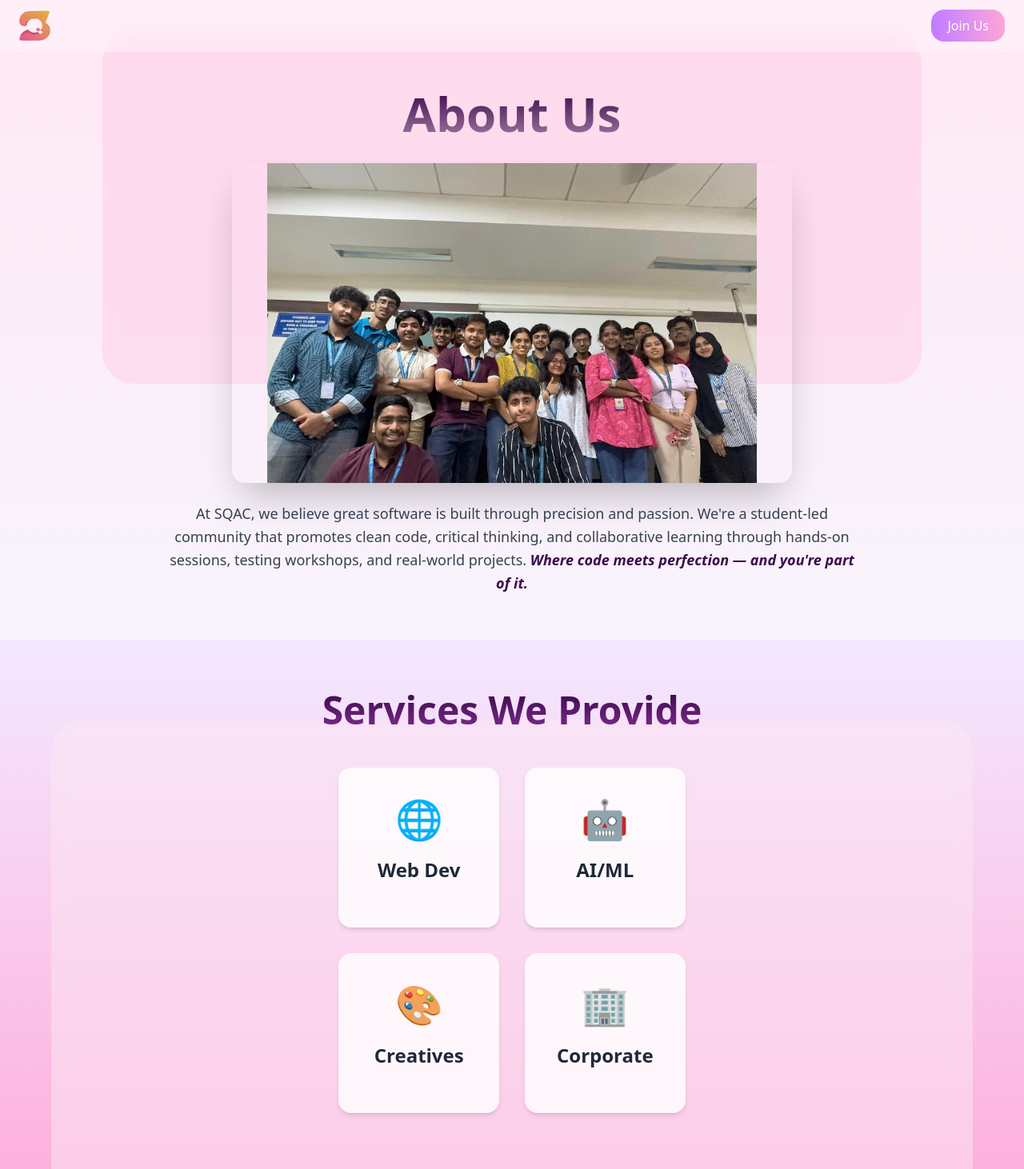
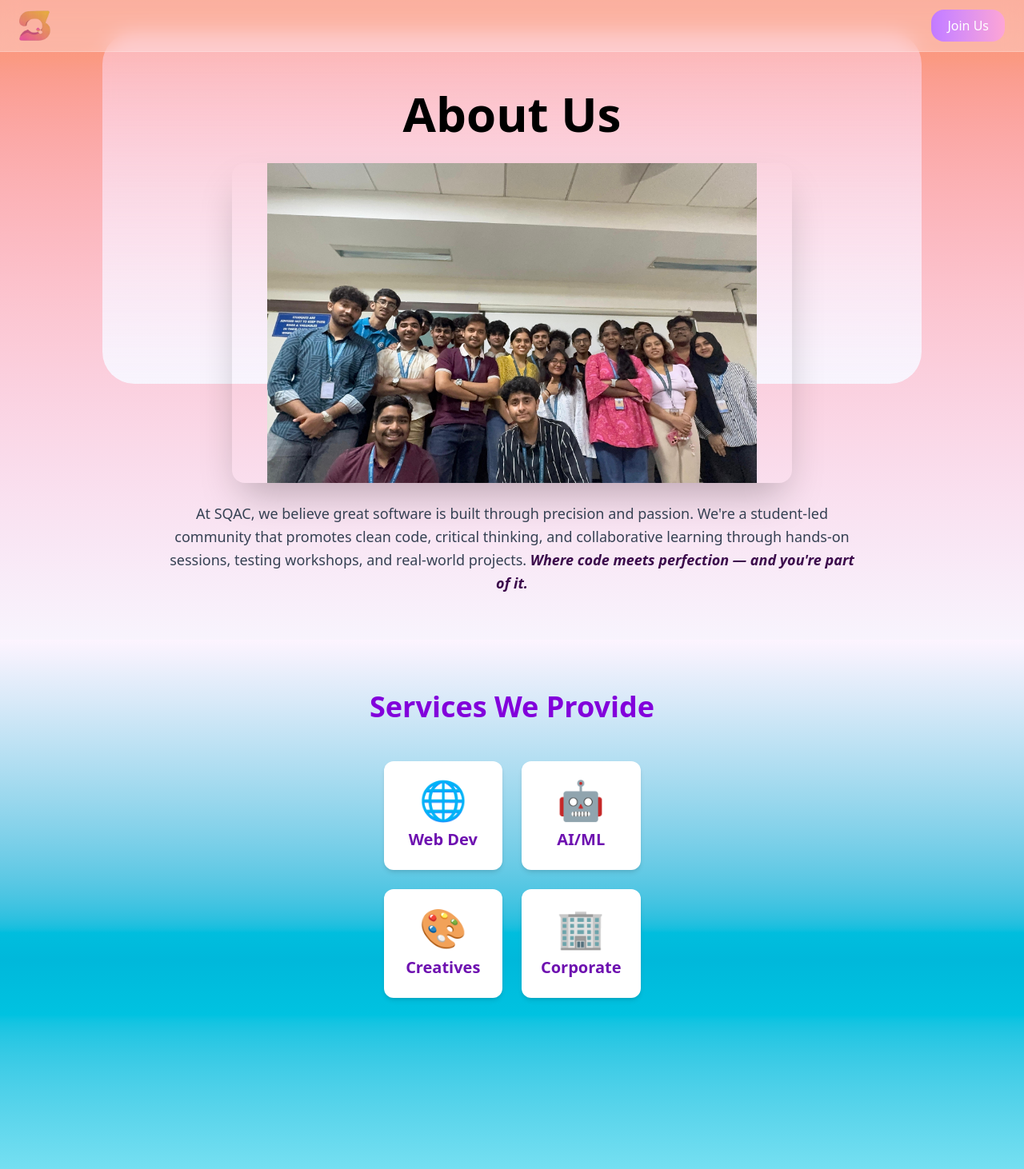
Before and after one commit to SQAC-Tech/sqac-website, a React (Vite) app in the folder Frontend/: page /about in a window 1280 px wide. Shown: the top 1462 px of the page at 80% size. Built offline with nearby package versions, Linux system fonts and the light colour scheme.

Commit message:
colors changed

```diff
--- a/Frontend/src/components/Aboutus/AboutUs1vh.jsx
+++ b/Frontend/src/components/Aboutus/AboutUs1vh.jsx
@@ -3,7 +3,7 @@ import { motion } from "framer-motion";
 import TeamPic from '../../assets/Demo_SQAC_Team.jpg'
 const AboutUs = () => {
   return (
-    <div className="min-h-screen bg-white">
+    <div className="min-h-screen . bg-gradient-to-t from-pink-400 via-red-400 to-orange-600">
       <div className="relative w-full min-h-screen overflow-hidden">
 
         <div
@@ -17,7 +17,8 @@ const AboutUs = () => {
         <div
           className="absolute left-1/2 -translate-x-1/2 w-[80%] h-[440px] rounded-[40px] z-10"
           style={{
-            background: "rgba(255, 209, 234, 0.6)",
+            background: "linear-gradient(180deg, #FFD1EA80 0%, #F8F4FD 100%)",
+
             top: "40px",
             backdropFilter: "blur(8px)",
             WebkitBackdropFilter: "blur(8px)",
@@ -30,7 +31,7 @@ const AboutUs = () => {
             initial={{ y: -80, opacity: 0 }}
             animate={{ y: 0, opacity: 1 }}
             transition={{ duration: 0.4, ease: "easeOut" }}
-            className="mt-14 text-4xl md:text-5xl lg:text-6xl font-bold mb-4 transition-all duration-300 hover:scale-105 bg-gradient-to-b from-[#3B0A4B] to-[#3B0A4B80] bg-clip-text text-transparent font-poppins"
+            className="mt-14 text-4xl md:text-5xl lg:text-6xl font-bold mb-4 transition-all duration-300 hover:scale-105  font-poppins"
           >
             About Us
           </motion.h1>
--- a/Frontend/src/components/Aboutus/AboutUs2ndvh.jsx
+++ b/Frontend/src/components/Aboutus/AboutUs2ndvh.jsx
@@ -1,5 +1,4 @@
 import React, { useState } from 'react';
-import { motion, AnimatePresence } from 'framer-motion';
 
 const services = {
   webdev: {
@@ -31,53 +30,52 @@ const serviceCards = [
   { id: 'corporate', name: 'Corporate', icon: '🏢' }
 ];
 
-const ServicesSection = () => {
+function ServicesSection() {
   const [selected, setSelected] = useState(null);
+
   return (
-    <div className="relative min-h-screen bg-white overflow-hidden">
-      <div className="absolute inset-0 bg-gradient-to-t from-pink-300 to-purple-100" />
-      <div className="absolute inset-0 flex justify-center items-center z-0">
-        <div className="w-full max-w-6xl h-[600px] rounded-[40px] bg-pink-100/50 backdrop-blur-sm" />
+    <div className="min-h-screen bg-gradient-to-t from-cyan-200 via-cyan-500 to-fuchsia-50 flex flex-col items-center py-16 px-4">
+      <h2 className="text-4xl font-bold text-purple-700 mb-12">Services We Provide</h2>
+
+      <div className={`grid gap-10 w-full max-w-6xl ${selected ? 'lg:grid-cols-2' : 'grid-cols-1'}`}>
+        <div className="grid grid-cols-2 gap-6 max-w-2xl mx-auto">
+          {serviceCards.map(card => (
+            <div
+              key={card.id}
+              onClick={() => setSelected(card.id)}
+              className={`cursor-pointer bg-white rounded-xl p-6 text-center shadow-md transition-all duration-300 hover:scale-105 hover:shadow-purple-200 ${
+                selected === card.id ? 'bg-purple-100 scale-105 shadow-lg' : ''
+              }`}
+            >
+              <div className="text-5xl mb-3">{card.icon}</div>
+              <h3 className="text-xl font-semibold text-purple-800">{card.name}</h3>
             </div>
-      <div className="relative z-10 flex flex-col items-center px-4 pt-16">
-        <motion.h2 className="text-4xl md:text-5xl font-bold text-center mb-12 bg-gradient-to-b from-[#3B0A4B] to-[#7B2A8C] bg-clip-text text-transparent font-poppins" initial={{ opacity: 0, y: -20 }} animate={{ opacity: 1, y: 0 }} transition={{ duration: 0.6 }}>
-          Services We Provide
-        </motion.h2>
-        <div className={`grid gap-12 w-full max-w-7xl ${selected ? 'lg:grid-cols-2' : 'grid-cols-1'}`}>
-          <div className="grid grid-cols-2 gap-8 max-w-2xl mx-auto">
-            {serviceCards.map((card, i) => (
-              <motion.div key={card.id} onClick={() => setSelected(card.id)} className={`relative p-10 rounded-2xl cursor-pointer flex flex-col items-center text-center min-h-[200px] ${selected === card.id ? 'bg-gradient-to-br from-pink-200 to-purple-200 shadow-xl scale-105' : 'bg-white/80 hover:bg-gradient-to-br hover:from-pink-100 hover:to-purple-100 shadow-md'}`} initial={{ opacity: 0, y: 20 }} animate={{ opacity: 1, y: 0 }} transition={{ duration: 0.6, delay: i * 0.1 }} whileHover={{ scale: 1.05 }} whileTap={{ scale: 0.95 }}>
-                <div className="text-5xl mb-6">{card.icon}</div>
-                <h3 className="text-2xl font-semibold text-gray-800">{card.name}</h3>
-                {selected === card.id && (
-                  <motion.div className="absolute top-3 right-3 w-3 h-3 bg-pink-500 rounded-full" initial={{ scale: 0 }} animate={{ scale: 1 }} transition={{ duration: 0.3 }} />
-                )}
-              </motion.div>
           ))}
         </div>
-          <AnimatePresence>
+
         {selected && (
-              <motion.div key="info-panel" className="flex justify-center items-center -ml-6" initial={{ opacity: 0, x: 100 }} animate={{ opacity: 1, x: 0 }} exit={{ opacity: 0, x: 100 }} transition={{ duration: 0.5 }}>
-                <div className="relative p-10 bg-white/90 border border-pink-200 rounded-2xl shadow-xl w-full max-w-lg min-h-[300px]">
-                  <button onClick={() => setSelected(null)} className="absolute top-3 right-3 text-xl font-bold text-pink-800 hover:text-pink-900">✕</button>
-                  <h3 className="text-3xl font-bold mb-4 bg-gradient-to-b from-[#3B0A4B] to-[#7B2A8C] bg-clip-text text-transparent font-poppins">{services[selected].title}</h3>
-                  <p className="text-gray-600 mb-6 text-[17px] leading-relaxed">{services[selected].desc}</p>
-                  <ul className="space-y-3">
+          <div className="bg-white rounded-xl shadow-lg p-8 max-w-lg w-full relative">
+            <button
+              onClick={() => setSelected(null)}
+              className="absolute top-3 right-3 text-xl font-bold text-purple-600 hover:text-purple-800"
+            >
+              ✕
+            </button>
+            <h3 className="text-2xl font-bold text-purple-700 mb-4">{services[selected].title}</h3>
+            <p className="text-gray-600 mb-4">{services[selected].desc}</p>
+            <ul className="space-y-2">
               {services[selected].features.map((f, i) => (
-                      <motion.li key={i} className="flex items-center text-gray-700 text-[16px]" initial={{ opacity: 0, x: -20 }} animate={{ opacity: 1, x: 0 }} transition={{ delay: 0.3 + i * 0.1 }}>
-                        <span className="w-2 h-2 bg-pink-500 rounded-full mr-3" />
+                <li key={i} className="flex items-center text-gray-700">
+                  <span className="w-2 h-2 bg-purple-500 rounded-full mr-3" />
                   {f}
-                      </motion.li>
+                </li>
               ))}
             </ul>
           </div>
-              </motion.div>
         )}
-          </AnimatePresence>
-        </div>
       </div>
     </div>
   );
-};
+}
 
 export default ServicesSection;
--- a/Frontend/src/components/Footer.jsx
+++ b/Frontend/src/components/Footer.jsx
@@ -23,7 +23,7 @@ function Footer() {
   };
 
   return (
-    <footer className="w-full bg-gradient-to-br from-[#FFD1EA] to-purple-200 text-gray-800 px-6 py-16">
+    <footer className="w-full bg-gradient-to-t from-violet-300 via-purple-200 to-cyan-200 text-gray-800 px-6 py-16">
       <div className="max-w-7xl mx-auto grid grid-cols-1 lg:grid-cols-2 gap-16">
         {/* Left Column: Contact Form */}
         <motion.div
--- a/Frontend/src/components/HomePage/CenterImage.jsx
+++ b/Frontend/src/components/HomePage/CenterImage.jsx
@@ -43,7 +43,7 @@ function CenterImage({ sectionHeight }) {
 
   return (
     <div className="sticky top-0 w-full h-screen overflow-hidden">
-      <div className="absolute inset-0 z-0 bg-gradient-to-br from-[#FFD1EA] to-purple-200 flex flex-col items-center justify-center space-y-4">
+      <div className="absolute inset-0 z-0 bg-gradient-to-t from-zinc-50 via-orange-200 to-orange-400 flex flex-col items-center justify-center space-y-4">
         <motion.img
           src={Logo}
           alt="SQAC Logo"
@@ -85,6 +85,7 @@ function CenterImage({ sectionHeight }) {
           backgroundSize: bgSize,
           backgroundPosition: "center",
           backgroundRepeat: "no-repeat",
+          height: "100%",
         }}
       >
         <motion.div
--- a/Frontend/src/components/HomePage/Content.jsx
+++ b/Frontend/src/components/HomePage/Content.jsx
@@ -41,7 +41,7 @@ function Content() {
   ];
 
   return (
-    <div className="pt-[120vh] sm:pt-[110vh] md:pt-[100vh] lg:pt-0 min-h-screen bg-gradient-to-b from-pink-100 via-white to-purple-100 overflow-hidden relative">
+    <div className="pt-[120vh] sm:pt-[110vh] md:pt-[100vh] lg:pt-0 min-h-screen bg-gradient-to-t from-orange-300 via-neutral-50 to-pink-300 overflow-hidden relative">
       <div className="relative">
         <motion.div
           className="absolute z-10 rounded-[50px] sm:rounded-[75px] lg:rounded-[100px] flex flex-col mt-7 h-full"
--- a/Frontend/src/components/HomePage/Domains.jsx
+++ b/Frontend/src/components/HomePage/Domains.jsx
@@ -204,7 +204,7 @@ export default function Domains() {
   ];
 
   return (
-    <div className="py-20 lg:py-32" style={{ background: "linear-gradient(to bottom, #F8F4FD, #FFD1EA 90%)" }}>
+    <div className="py-20 lg:py-32 bg-gradient-to-t from-cyan-200 via-cyan-500 to-fuchsia-50" >
       <AnimatePresence>
         {selectedItem && <FlipCardModal item={selectedItem} onClose={() => setSelectedItem(null)} />}
       </AnimatePresence>
--- a/Frontend/src/components/HomePage/Navbar.jsx
+++ b/Frontend/src/components/HomePage/Navbar.jsx
@@ -15,8 +15,6 @@ function Navbar() {
       </div>
 
 
-
-
       <Link to='/recruitment'><button className="rounded-2xl px-4 cursor-pointer sm:px-5 py-2 bg-gradient-to-r from-purple-400 to-pink-300 text-white hover:scale-105 transition">
         Join Us
       </button></Link>
--- a/Frontend/src/components/HomePage/WhatWeDo.jsx
+++ b/Frontend/src/components/HomePage/WhatWeDo.jsx
@@ -36,7 +36,8 @@ const WhatWeDoSection = () => {
   const [front, back] = cards[index];
 
   return (
-    <div className="flex px-6 md:px-16 min-h-screen bg-gradient-to-b from-[#F1C985] via-[#F8F4FD] to-[#F8F4FD] relative overflow-hidden flex-col md:flex-row">
+    <div className="flex px-6 md:px-16 min-h-screen bg-gradient-to-t from-fuchsia-50 via-red-300 to-orange-300 overflow-hidden flex-col md:flex-row">
+
       <motion.div
         className="flex flex-col justify-center flex-1 mt-20 md:mt-0"
         initial={{ x: 100, opacity: 0 }}
```
Lines whose indentation alone changed are shown as unchanged.
